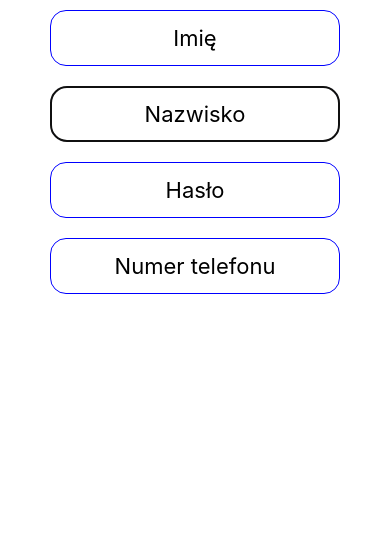
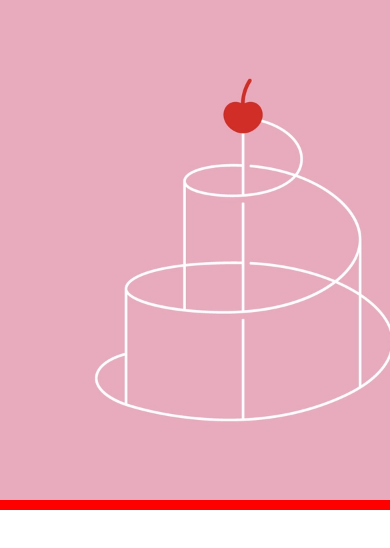
Before and after one commit to InDaviX/NewComponents, a React Native app: screen / in a window 390 px wide. Shown: the top 548 px of the page. Built offline with nearby package versions, Linux system fonts and the light colour scheme.

Commit message:
Scroll view jest spoko strasznie

```diff
--- a/App.tsx
+++ b/App.tsx
@@ -1,51 +1,29 @@
-import React, {useState} from 'react';
-import {SafeAreaView, TextInput} from 'react-native';
-import style from './assets/appStyle/appStyle';
+import React from 'react';
+import {Image, SafeAreaView, ScrollView} from 'react-native';
 
 const App = () => {
-  const [textValue, setTextValue] = useState('');
-  const [textValue2, setTextValue2] = useState('');
-  const [password, setPassword] = useState('');
-  const [phoneNumber, setPhoneNumber] = useState('');
   return (
     <SafeAreaView>
-      <TextInput
-        style={style.input}
-        value={textValue}
-        onChangeText={value => {
-          setTextValue(value);
+      <ScrollView
+        onScroll={() => {
+          console.log('We scrolled the ScrollView');
         }}
-        placeholder="Imię"
-      />
-      <TextInput
-        style={style.input}
-        value={textValue2}
-        onChangeText={value => {
-          setTextValue2(value);
-        }}
-        placeholder="Nazwisko"
-        autoFocus={true}
-      />
-      <TextInput
-        style={style.input}
-        value={password}
-        onChangeText={value => {
-          setPassword(value);
-        }}
-        placeholder="Hasło"
-        secureTextEntry={true}
-        returnKeyType={'send'}
-      />
-      <TextInput
-        style={style.input}
-        value={phoneNumber}
-        onChangeText={value => {
-          setPhoneNumber(value);
-        }}
-        placeholder="Numer telefonu"
-        secureTextEntry={true}
-        keyboardType="phone-pad"
-      />
+        contentContainerStyle={{backgroundColor: 'red', height: 510}}
+        showsVerticalScrollIndicator={false}
+        horizontal={true}>
+        <Image
+          source={require('./assets/images/cake.png')}
+          style={{height: 500, width: 500}}
+        />
+        <Image
+          source={require('./assets/images/cake.png')}
+          style={{height: 500, width: 500}}
+        />
+        <Image
+          source={require('./assets/images/cake.png')}
+          style={{height: 500, width: 500}}
+        />
+      </ScrollView>
     </SafeAreaView>
   );
 };
```
